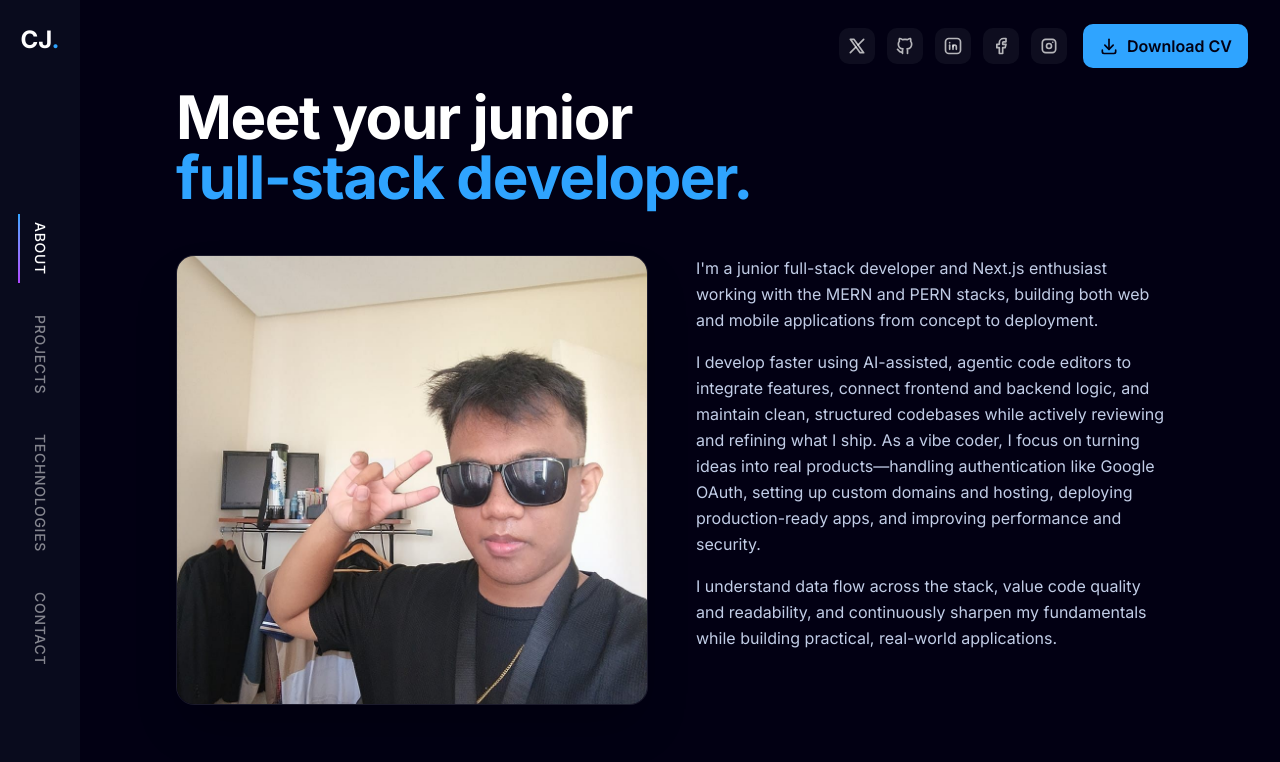
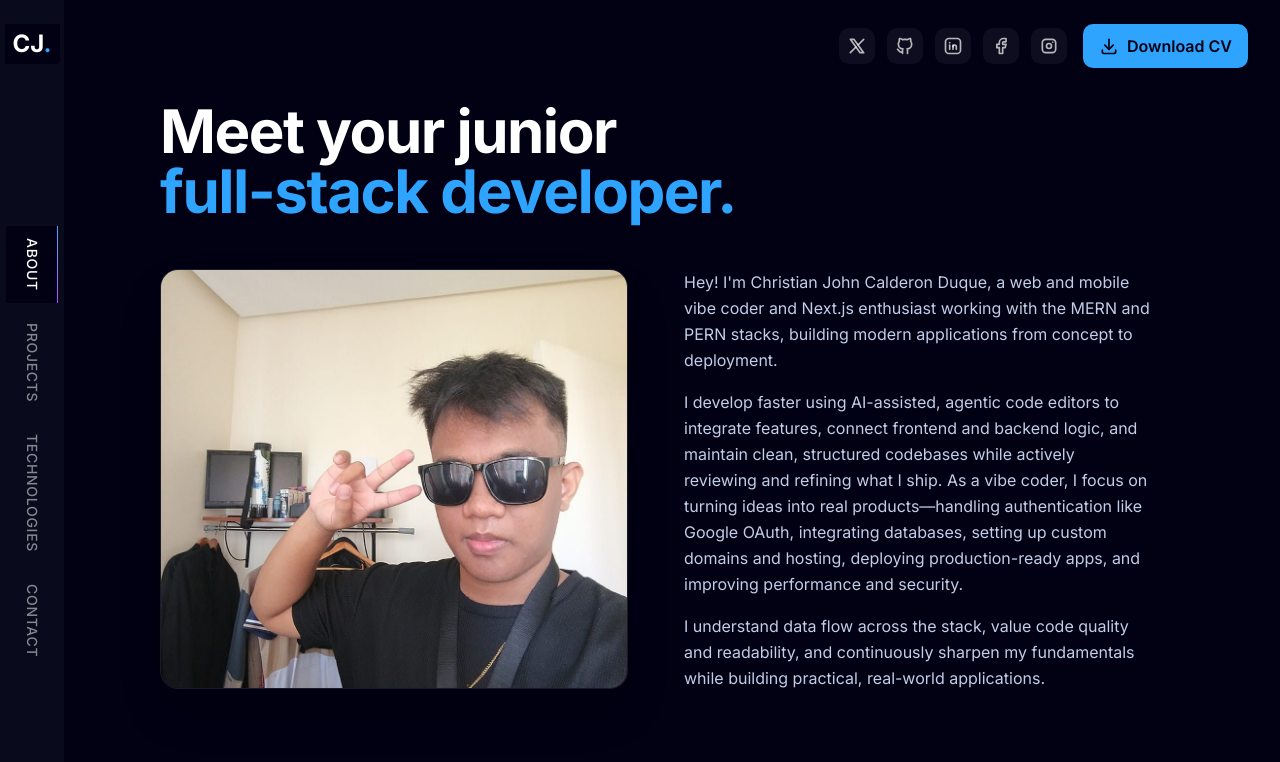
Before and after one commit to CJBLACK24/cjblack.dev-minimalistic-portfolio, a Next.js app: page /about in a window 1280 px wide. Shown: the top 762 px of the page. Built offline with nearby package versions, Linux system fonts and the light colour scheme.

Commit message:
feat: add initial About page with vertical navigation, social links, and CV download functionality.

```diff
--- a/app/about/page.tsx
+++ b/app/about/page.tsx
@@ -30,9 +30,12 @@ function NavItem({ href, label, isActive = false, onClick }: NavItemProps) {
       href={href}
       onClick={onClick}
       className={`
-        relative py-3 px-2 text-xs sm:text-sm font-medium tracking-wider uppercase
-        transition-all duration-300 ease-out
-        ${isActive ? "text-white" : "text-white/50 hover:text-white/80"}
+        relative py-4 px-3 text-xs sm:text-sm font-medium tracking-wider uppercase transition-all duration-300 ease-out
+        ${
+          isActive
+            ? "text-white bg-[#020013]"
+            : "text-white/50 hover:text-white/80 hover:bg-[#020013]"
+        }
       `}
       style={{ writingMode: "vertical-rl", textOrientation: "mixed" }}
     >
@@ -40,10 +43,10 @@ function NavItem({ href, label, isActive = false, onClick }: NavItemProps) {
       {isActive && (
         <motion.span
           layoutId="activeNav"
-          className="absolute left-0 top-0 bottom-0 w-[2px] bg-linear-to-b from-[#2FA4FF] to-purple-500"
+          className="absolute right-0 top-0 bottom-0 w-px bg-linear-to-b from-[#2FA4FF] to-purple-500 "
           initial={{ opacity: 0 }}
           animate={{ opacity: 1 }}
-          transition={{ duration: 0.3 }}
+          transition={{ duration: 0.4 }}
         />
       )}
     </Link>
@@ -66,13 +69,13 @@ function VerticalNavbar() {
     <>
       {/* Desktop Vertical Navbar */}
       <nav
-        className="fixed left-0 top-0 h-screen w-12 sm:w-14 md:w-16 lg:w-20 hidden sm:flex flex-col items-center z-50"
+        className="fixed left-0 top-0 h-screen w-10 sm:w-12 md:w-14 lg:w-16 hidden sm:flex flex-col items-center z-50"
         style={{ backgroundColor: "#090b1d" }}
       >
         {/* Logo */}
         <Link
           href="/"
-          className="mt-4 sm:mt-6 mb-6 sm:mb-8 flex items-center justify-center"
+          className="mt-4 sm:mt-6 mb-6 sm:mb-8 flex items-center justify-center px-2 py-1 bg-[#020013] rounded-br-xs"
         >
           <span className="text-lg sm:text-xl md:text-2xl font-bold text-white">
             CJ<span className="text-[#2FA4FF]">.</span>
@@ -80,7 +83,7 @@ function VerticalNavbar() {
         </Link>
 
         {/* Navigation Items */}
-        <div className="flex-1 flex flex-col items-center justify-center gap-4 sm:gap-5 md:gap-6">
+        <div className="flex-1 flex flex-col items-center justify-center gap-4 sm:gap-5 md:gap-2">
           {navItems.map((item) => (
             <NavItem
               key={item.label}
@@ -194,7 +197,7 @@ export default function AboutPage() {
       y: 0,
       transition: { duration: 0.6, ease: "easeOut" },
     },
-  };
+  } as const;
 
   const handleDownloadCVClick = (e: React.MouseEvent<HTMLButtonElement>) => {
     setIsCVModalOpen(true);
@@ -210,7 +213,7 @@ export default function AboutPage() {
   };
 
   return (
-    <main className="min-h-screen w-full bg-[#020013] overflow-x-hidden flex items-center justify-center relative">
+    <main className="min-h-screen w-full bg-[#020013] overflow-x-hidden flex items-center justify-center relative ">
       {/* Vertical Navigation Bar */}
       <VerticalNavbar />
 
@@ -270,17 +273,19 @@ export default function AboutPage() {
         cvUrl="/CV/cjblack_resume.pdf"
       />
 
-      {/* Main Content - responsive padding for navbar */}
-      <motion.div
+      {/* About Section - Main Content */}
+      <motion.section
+        id="about-section"
+        aria-label="About Me"
         className="max-w-6xl w-full flex flex-col gap-6 sm:gap-8 md:gap-10 lg:gap-12 relative z-10
-          px-4 sm:pl-20 md:pl-24 lg:pl-28 sm:pr-6 md:pr-8 lg:pr-12
+          px-4 sm:pl-16 md:pl-20 lg:pl-24 sm:pr-6 md:pr-10 lg:pr-16
           pt-20 sm:pt-6 md:pt-8 lg:pt-10 pb-6 sm:pb-8 md:pb-10 lg:pb-12"
         variants={containerVariants}
         initial="hidden"
         animate="visible"
       >
         {/* Header Section */}
-        <div>
+        <header>
           <motion.h1
             className="text-2xl sm:text-3xl md:text-4xl lg:text-5xl xl:text-6xl font-bold tracking-tight text-white"
             variants={itemVariants}
@@ -288,13 +293,13 @@ export default function AboutPage() {
             Meet your junior <br className="hidden md:block" />
             <span className="text-[#2FA4FF]">full-stack developer.</span>
           </motion.h1>
-        </div>
+        </header>
 
-        <div className="grid grid-cols-1 lg:grid-cols-2 gap-6 sm:gap-8 md:gap-10 lg:gap-12 items-start">
+        <section className="grid grid-cols-1 lg:grid-cols-2 gap-6 sm:gap-8 md:gap-10 lg:gap-14 items-start">
           {/* Left Side - Image */}
-          <motion.div
+          <motion.figure
             variants={itemVariants}
-            className="relative w-full aspect-video sm:aspect-[4/3] lg:aspect-square max-h-[280px] sm:max-h-[350px] md:max-h-[400px] lg:max-h-[450px] rounded-xl sm:rounded-2xl overflow-hidden border border-white/10 shadow-2xl"
+            className="relative w-full aspect-[4/4] sm:aspect-[4/4] lg:aspect-[4/4] max-h-[280px] sm:max-h-[320px] md:max-h-[380px] lg:max-h-[420px] rounded-xl sm:rounded-2xl overflow-hidden border border-white/10 shadow-2xl"
           >
             <Image
               src="/cjblackdev.jpg"
@@ -303,21 +308,21 @@ export default function AboutPage() {
               className="object-cover"
               priority
             />
-          </motion.div>
+          </motion.figure>
 
           {/* Right Side - Content */}
-          <motion.div
+          <motion.article
             variants={itemVariants}
             className="flex flex-col gap-4 sm:gap-5 md:gap-6 text-white/90"
           >
             <motion.div
               variants={itemVariants}
-              className="space-y-3 sm:space-y-4 text-xs sm:text-sm md:text-base lg:text-lg leading-relaxed text-white/80"
+              className="space-y-3 sm:space-y-4 text-sm sm:text-base md:text-lg lg:text-xl leading-relaxed text-white/80"
             >
               <p>
-                I&apos;m a junior full-stack developer and Next.js enthusiast
-                working with the MERN and PERN stacks, building both web and
-                mobile applications from concept to deployment.
+                Hey! I&apos;m Christian John Calderon Duque, a web and mobile
+                vibe coder and Next.js enthusiast working with the MERN and PERN
+                stacks, building modern applications from concept to deployment.
               </p>
               <p>
                 I develop faster using AI-assisted, agentic code editors to
@@ -325,8 +330,9 @@ export default function AboutPage() {
                 maintain clean, structured codebases while actively reviewing
                 and refining what I ship. As a vibe coder, I focus on turning
                 ideas into real products—handling authentication like Google
-                OAuth, setting up custom domains and hosting, deploying
-                production-ready apps, and improving performance and security.
+                OAuth, integrating databases, setting up custom domains and
+                hosting, deploying production-ready apps, and improving
+                performance and security.
               </p>
               <p>
                 I understand data flow across the stack, value code quality and
@@ -334,9 +340,9 @@ export default function AboutPage() {
                 building practical, real-world applications.
               </p>
             </motion.div>
-          </motion.div>
-        </div>
-      </motion.div>
+          </motion.article>
+        </section>
+      </motion.section>
     </main>
   );
 }
```
